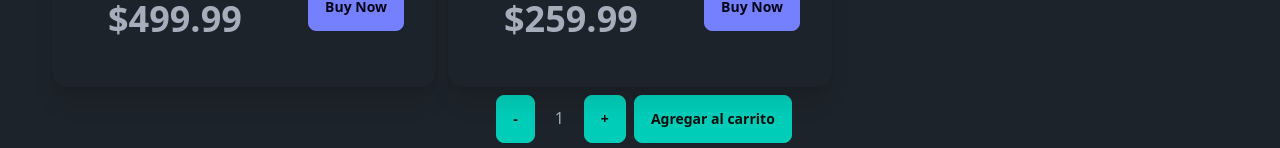
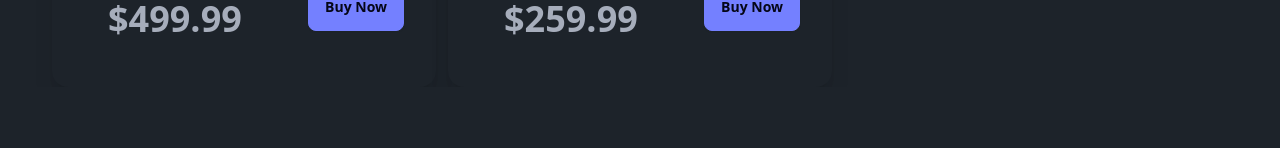
Before and after one commit to maurogarro73/cursoReactCoderhouse, a React (Vite) app: page / in a window 1280 px wide. Shown: the part 1177-1325 px from the top of the page. After the commit the page ends 1264 px from the top, so only its background shows below. Built offline with nearby package versions, Linux system fonts and the light colour scheme.

Commit message:
borre comentarios y comente ItemCount

```diff
--- a/src/Components/ItemListContainer/ItemListContainer.jsx
+++ b/src/Components/ItemListContainer/ItemListContainer.jsx
@@ -22,7 +22,7 @@ function ItemListContainer({ greeting }) {
       <div className="flex justify-center items-center">
         <ItemList products={products} />
       </div>
-      <ItemCount stock={5} initial={1} />
+      {/* <ItemCount stock={5} initial={1} /> */}
     </div>
   );
 }
--- a/src/Components/NavBar/NavBar.jsx
+++ b/src/Components/NavBar/NavBar.jsx
@@ -42,7 +42,6 @@ const NavBar = () => {
         <Theme />
         <div className="navbar-end">
           <a className="btn btn-accent">
-            {/*  */}
             <CartWidget />
           </a>
         </div>
```
